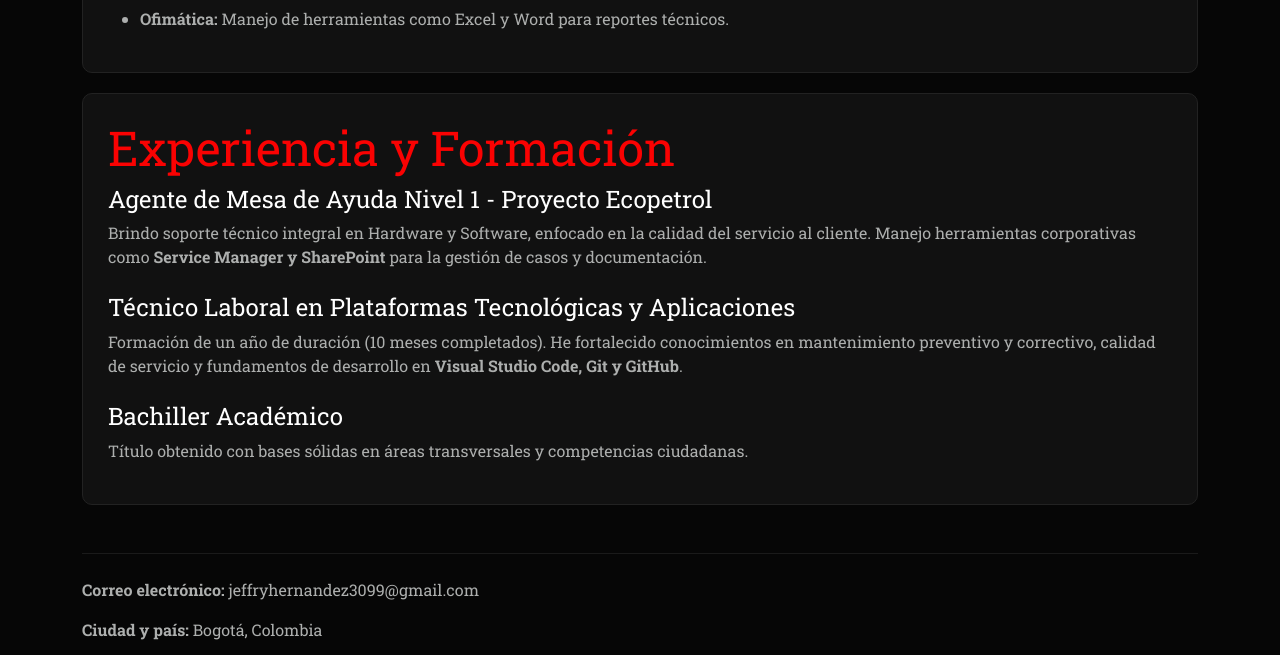
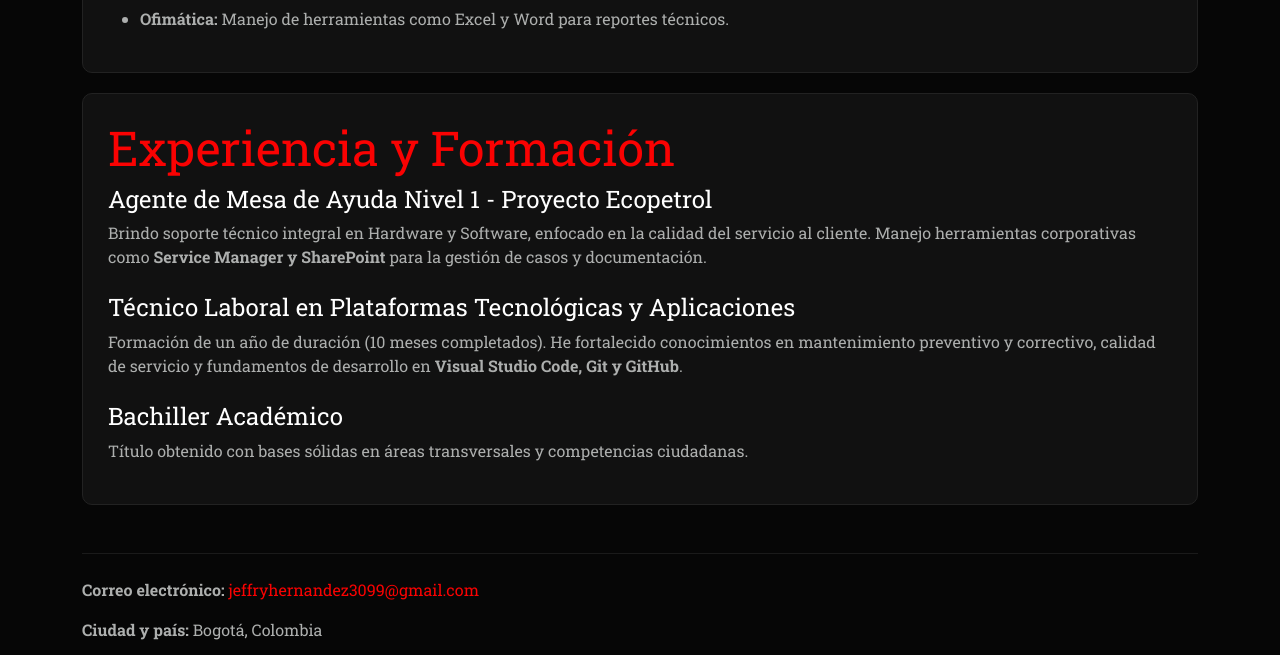
Before and after one commit to JeffryCasasHernandez/HTML-con-Framework, a plain HTML site: page index.html in a window 1280 px wide. Shown: the part 897-1552 px from the top of the page. Drawn offline with nearby package versions, Linux system fonts and the light colour scheme.

Commit message:
Link de referencia para correo

```diff
--- a/index.html
+++ b/index.html
@@ -125,7 +125,8 @@
                     <h3 class="h5 text-white">Técnico Laboral en Plataformas Tecnológicas y Aplicaciones</h3>
                     <p>Formación de un año de duración (10 meses completados). He fortalecido conocimientos en
                         mantenimiento preventivo y correctivo, calidad de servicio y fundamentos de desarrollo en
-                        <strong>Visual Studio Code, Git y GitHub</strong>.</p>
+                        <strong>Visual Studio Code, Git y GitHub</strong>.
+                    </p>
                 </article>
 
                 <article>
@@ -138,7 +139,12 @@
         <hr class="border-secondary mt-5">
 
         <footer class="pb-5 mt-4">
-            <p><strong>Correo electrónico:</strong> jeffryhernandez3099@gmail.com</p>
+            <p>
+                <strong>Correo electrónico:</strong>
+                <a href="mailto:jeffryhernandez3099@gmail.com" class="text-decoration-none text-danger">
+                    jeffryhernandez3099@gmail.com
+                </a>
+            </p>
             <p><strong>Ciudad y país:</strong> Bogotá, Colombia</p>
             <p><strong>Fecha:</strong> 21/02/2026</p>
             <a href="https://github.com/JeffryCasasHernandez/mi-html-framework.git" target="_blank"
```
